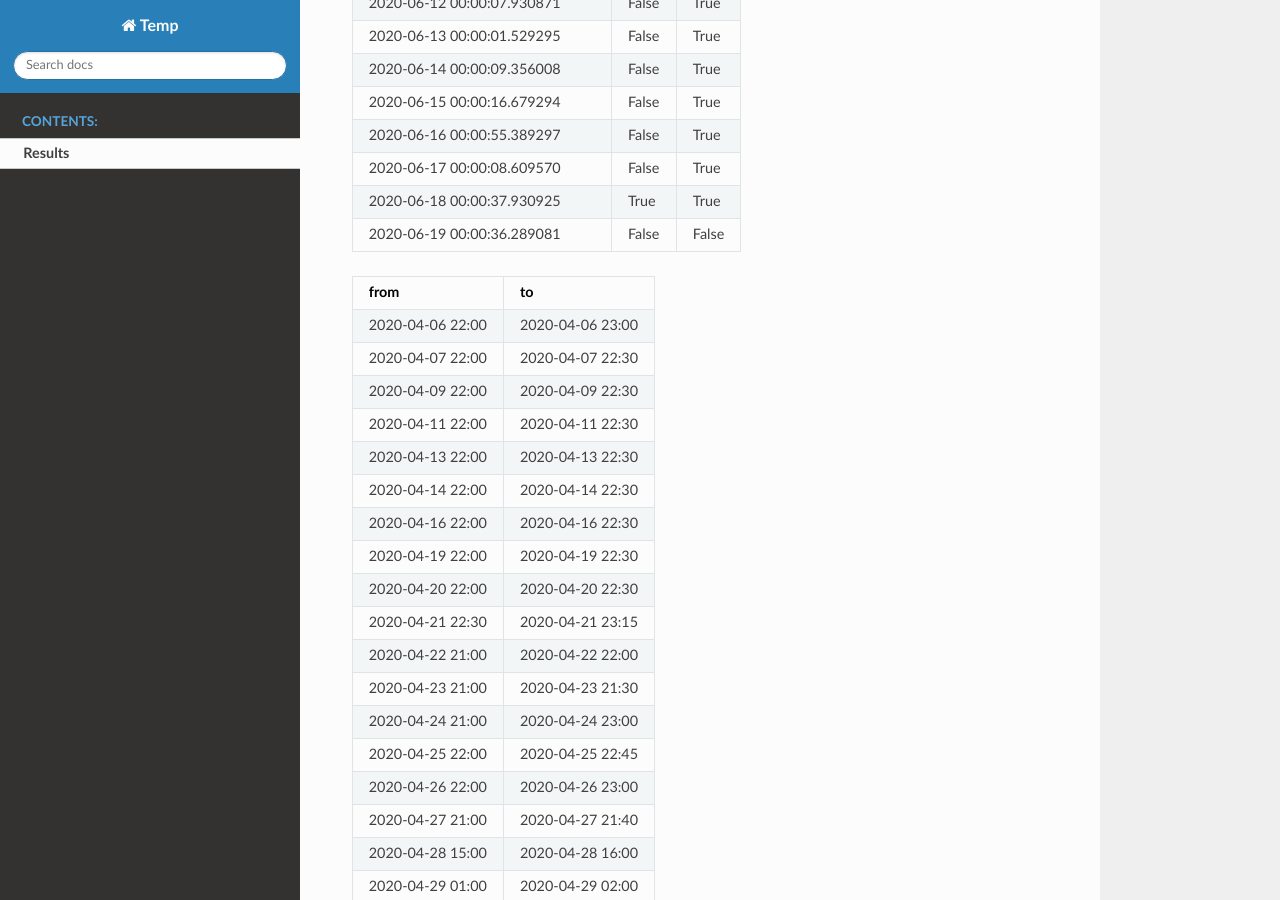
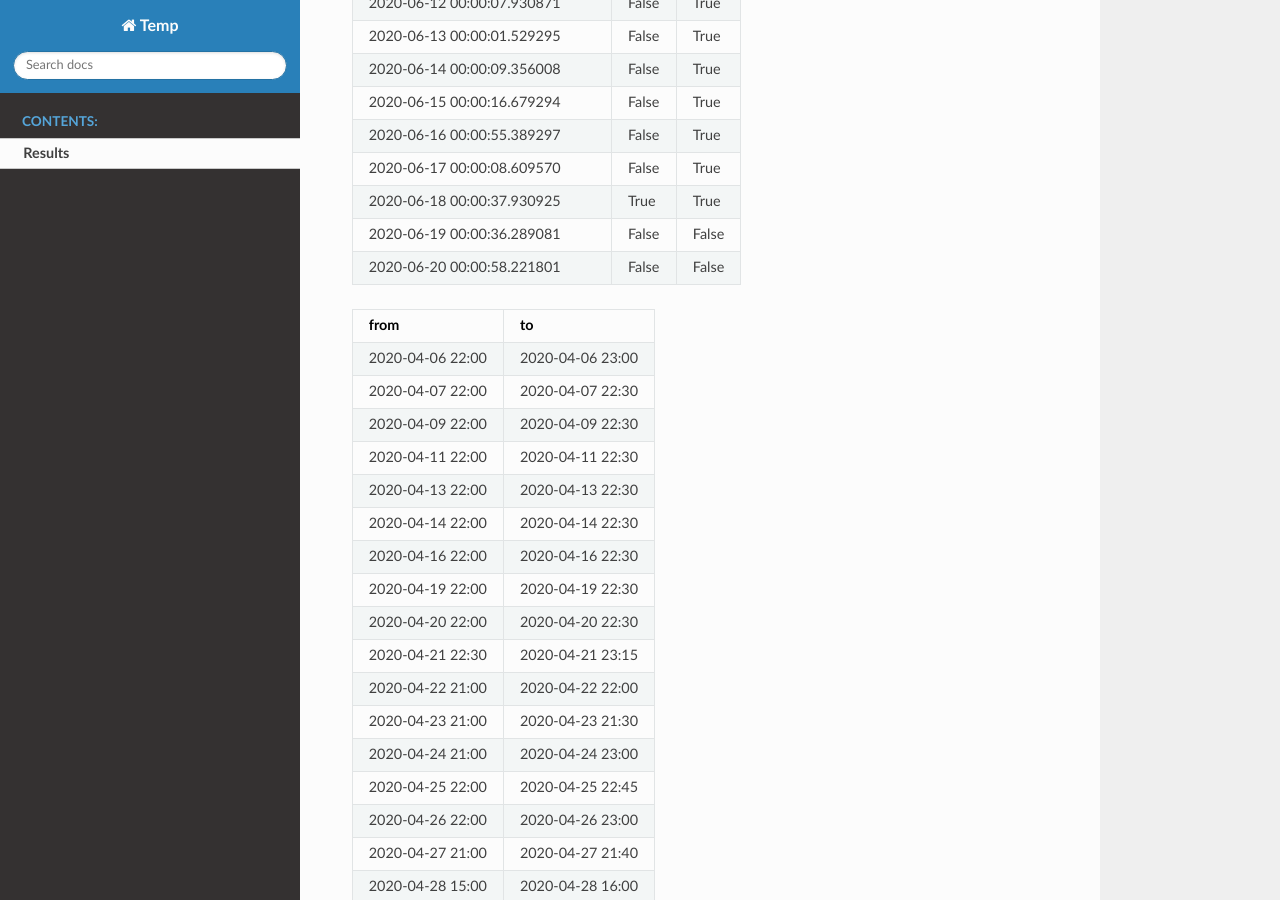
Before and after one commit to shlomow/queries-results, a Sphinx documentation site: the page built from source/results.rst, in a window 1280 px wide and 900 px high, scrolled down 2462 px. Built offline with Sphinx 7.4.7 and the Read the Docs theme 2.0.0, drawn with Linux system fonts in a browser that asks for light colours.

Commit message:
update results

```diff
--- a/source/results.rst
+++ b/source/results.rst
@@ -83,6 +83,7 @@ forth experiment: 18.06.2020
    2020-06-17 00:00:08.609570, False, True
    2020-06-18 00:00:37.930925, True, True
    2020-06-19 00:00:36.289081, False, False
+   2020-06-20 00:00:58.221801, False, False
 
 .. csv-table::
    :header: "from", "to"
```
Also changed, not shown: results.json (+1 -1 lines).
